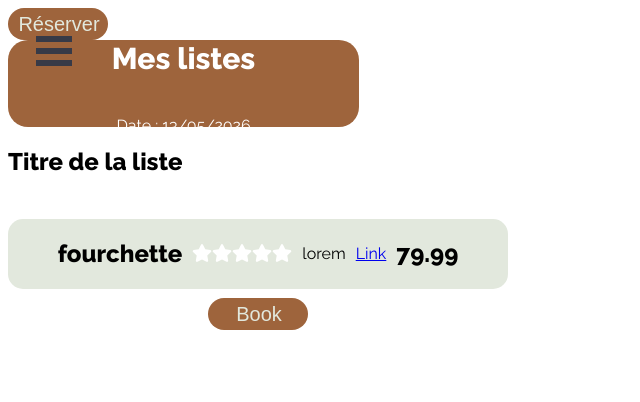
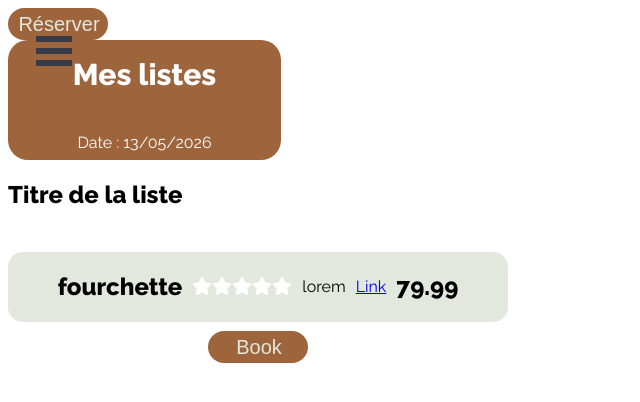
Before and after one commit to Simplon-Niort-2026/wishmegift-frontend-spikedblisters, a React (Vite) app: page / in a window 1280 px wide. Shown: the top 402 px of the page, without its empty margins (0-640 px from the left). Built offline with nearby package versions, Linux system fonts and the light colour scheme.

Commit message:
fix css ok

```diff
--- a/src/components/BannerListMobile/BannerListMobile.css
+++ b/src/components/BannerListMobile/BannerListMobile.css
@@ -1,8 +1,8 @@
 .banner-list-mobile{
     background: #9E643C;
-    width: 351px;
-    height: 87px;
     display: flex;
+    width: 273px;
+    height: 120px;
     flex-direction: column;
     align-items: center;
     justify-content: center;
--- a/src/components/TitleCardWishlistMobile/TitleCardWishlistMobile.css
+++ b/src/components/TitleCardWishlistMobile/TitleCardWishlistMobile.css
@@ -1,6 +1,5 @@
 .title-card-wishlist-mobile-title{
 color: #000;
-font-family: Raleway;
 font-size: 32px;
 font-style: normal;
 font-weight: 400;
```
